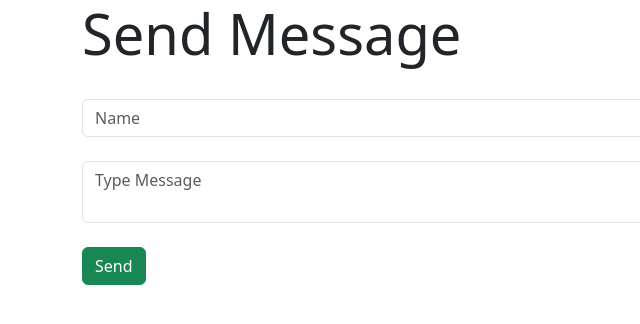
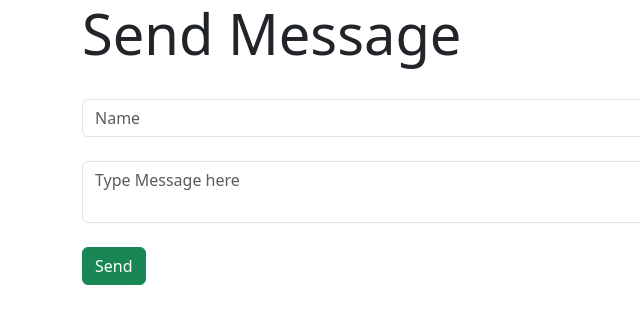
Before and after one commit to tayyabmushtaq15/chat-app-node, a website: page index.html in a window 1280 px wide. Shown: the full height of the page, 0-640 px from the left. Drawn offline with nearby package versions, Linux system fonts and the light colour scheme; no server answers.

Commit message:
upate text area

```diff
--- a/index.html
+++ b/index.html
@@ -17,7 +17,7 @@
             <br>
             <input id="name" class="form-control" placeholder="Name">
             <br>
-            <textarea id="message" class="form-control" placeholder="Type Message"></textarea>
+            <textarea id="message" class="form-control" placeholder="Type Message here"></textarea>
             <br>
             <button id="send" class="btn btn-success">Send</button>
         </div>
```
